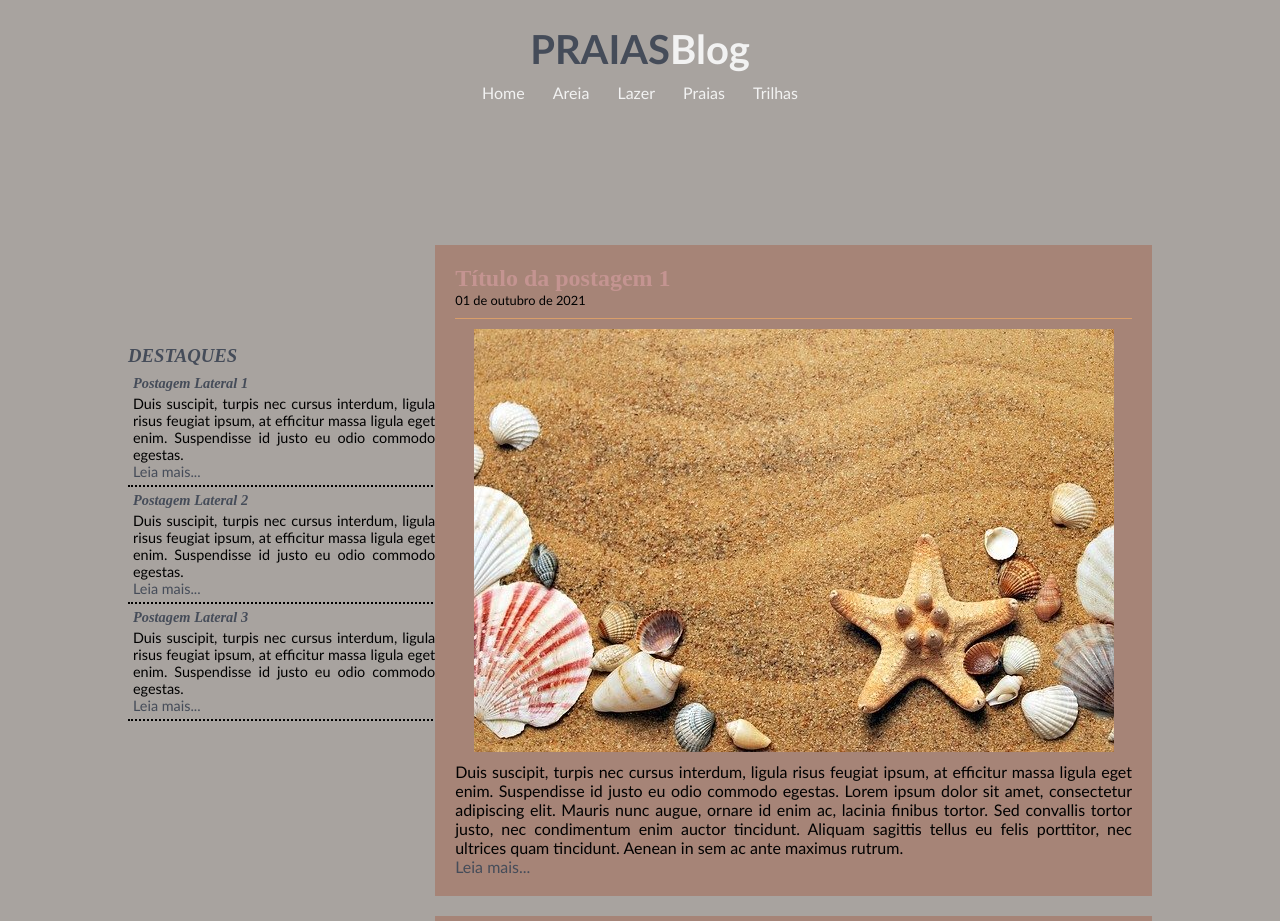
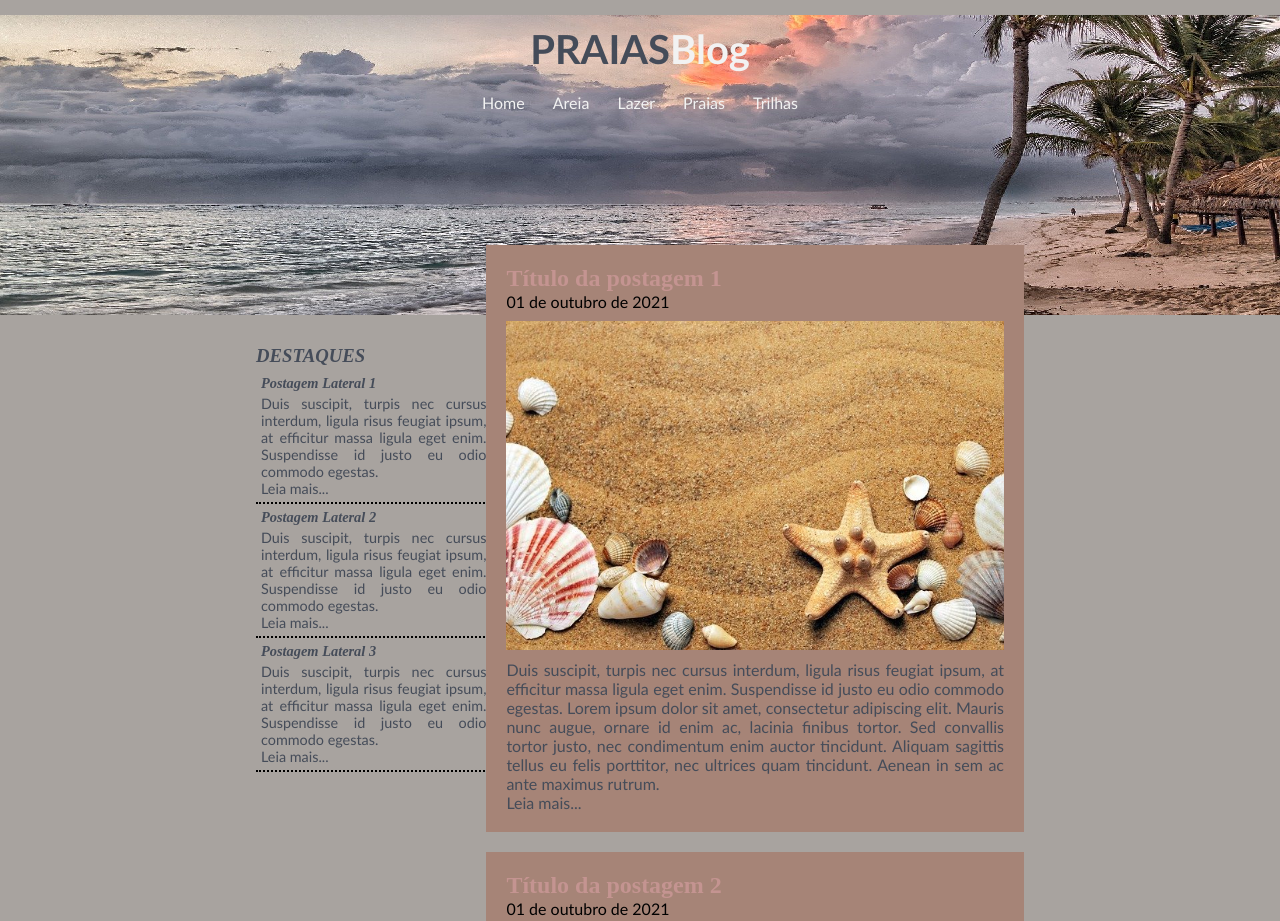
Before and after one commit to Vinicius130605/praiasblog, a plain HTML site: page index.html in a window 1280 px wide. Shown: the top 921 px of the page. Drawn offline with Linux system fonts and the light colour scheme.

Commit message:
Update estilos.css

```diff
--- a/estilos.css
+++ b/estilos.css
@@ -1,149 +1,112 @@
-* {
-    margin: 0;
-    padding: 0;
+*{
+	margin: 0px;
+	padding: 0px;
 }
-
-body {
-    background-color: #A8A39F;
+body{
+	background-color: #a8a39f;
 	font-size: 1em;
-    font-family: 'Trebuchet MS', Helvetica, sans-serif;
+	font-family: "Trebuchet MS", Helvética, sans-serif;
 }
-
+a{
+	text-decoration: none;
+	color: #454c59;
+}
 h2{
 	color: #C49491;
 	font-family: 'Times New Roman', serif;
 }
-
-
+h1{
+	color:#467302;
+	font-size: 2.5em;
+}
+img{
+	max-width: 100%;
+	margin: 10px auto;
+	display: block;
+}
+p{
+	text-align: justify;
+	color: #454c59;
+}
+h3,h4{
+    color: #454C59;
+    margin-bottom: 3px;
+    font-family: 'Times New Roman', serif;
+    font-style: italic;
+}
 #area_cabecalho{
 	background-position:center;
-	background-image: url(../imgs/praia_banner.png);
+	background-image: url(../imagens/praia_banner.png);
 	background-repeat: no-repeat;
 	padding: 15px;
 	text-align: center;
 	height: 300px;
 }
+#area_logo, #area_menu{
+	padding: 10px;
 
-#area_logo {
-    padding: 10px;
+}
+#cor_logo{
+	color: #454c59
 }
 
-#area_logo h1 {
-    color:#454c59;
-	font-size: 2.5em;
-}
-
-#area_logo h1 span {
-    color: #f2f2f2;
-}
-
-a {
-    text-decoration: none;
-    color: #454C59;
-}
-
-#area_menu {
+#area_menu{
 	display: block;
 }
-
-#area_cabecalho a:link, #area_cabecalho a:visited {
+#area_cabecalho a:link, #area_cabecalho a:visited{
 	color: #f2f2f2;
 	padding: 8px 12px;
 }
-
-#area_cabecalho a:hover {
-    color: #A68477;
+#area_cabecalho a:hover{
+	color: #a68477;
 	text-decoration: underline;
-    background-color: #454C59;
+	background-color: #454c59;
 }
-
-#area_principal {
-    width: 80%;
-    margin: 0 auto;
+#area_principal{
+	width: 60%;/*definindo a largura padrão*/
+	margin: 0px auto;
 	padding: 15px;
 }
-
 #area_postagens, #area_lateral{
 	margin-top: -100px;
 }
-
 #area_postagens{
 	width: 70%;
 	float: right;
 }
-
 #area_lateral{
-    margin-right: 10px;
 	width: 28%;
 	padding: 3px;
-	float: right;
+	float: left;
 	background-color: #E3B28B;
 }
-
-img {
-    max-width: 100%;
-    margin: 10px auto;
-    display: block;
-}
-
-p{
-    text-align: justify;
-}
-
 .postagem{
 	padding: 20px;
 	margin-bottom: 20px;
 	background-color : #A68477;
 }
-
-.postagem span {
-    font-size: 0.8em;
+.data_postagem{
+	font-size: 0,8em;
 	border-bottom: 1px solid #d99e6a;
 	margin-bottom: 10px;
 	padding-bottom: 10px;
 	display: block;
 }
-
-h3,h4 {
-    color: #454C59;
-    margin-bottom: 3px;
-    font-family: 'Times New Roman', serif;
-    font-style: italic;
+#area_rodape{
+	background-color: #454c59;
+	color: #f2f2f2;
+	clear: both;
+	text-align: center;
+	padding: 15px;
 }
-
 .postagem_lateral{
     font-size: 0.9em;
     padding: 5px;
     border-bottom: 2px dotted #000;
 }
-
 .conteudo_lateral{
     background: #E3B28B;
     padding: 10px;
     margin-bottom: 20px;
     margin-left: 0px;
 }
-
-#menu_lateral a{
-    color: #454C59;
-    font-weight: bold;
-    padding: 2px;
-    margin-bottom: 5px;
-    display: inline-block;
-}
-
-#menu_lateral a:hover {
-    display: block;
-    background-color: #C49491;
-    color: #f2e0d0;
-    padding: 5px;
-    margin: 5px;
-}
-
-#area_rodape {
-    background-color: #454C59;
-    color: #f2f2f2;
-    clear: both;
-    text-align: center;
-    padding: 15px;
-}
```
Lines whose indentation alone changed are shown as unchanged.
